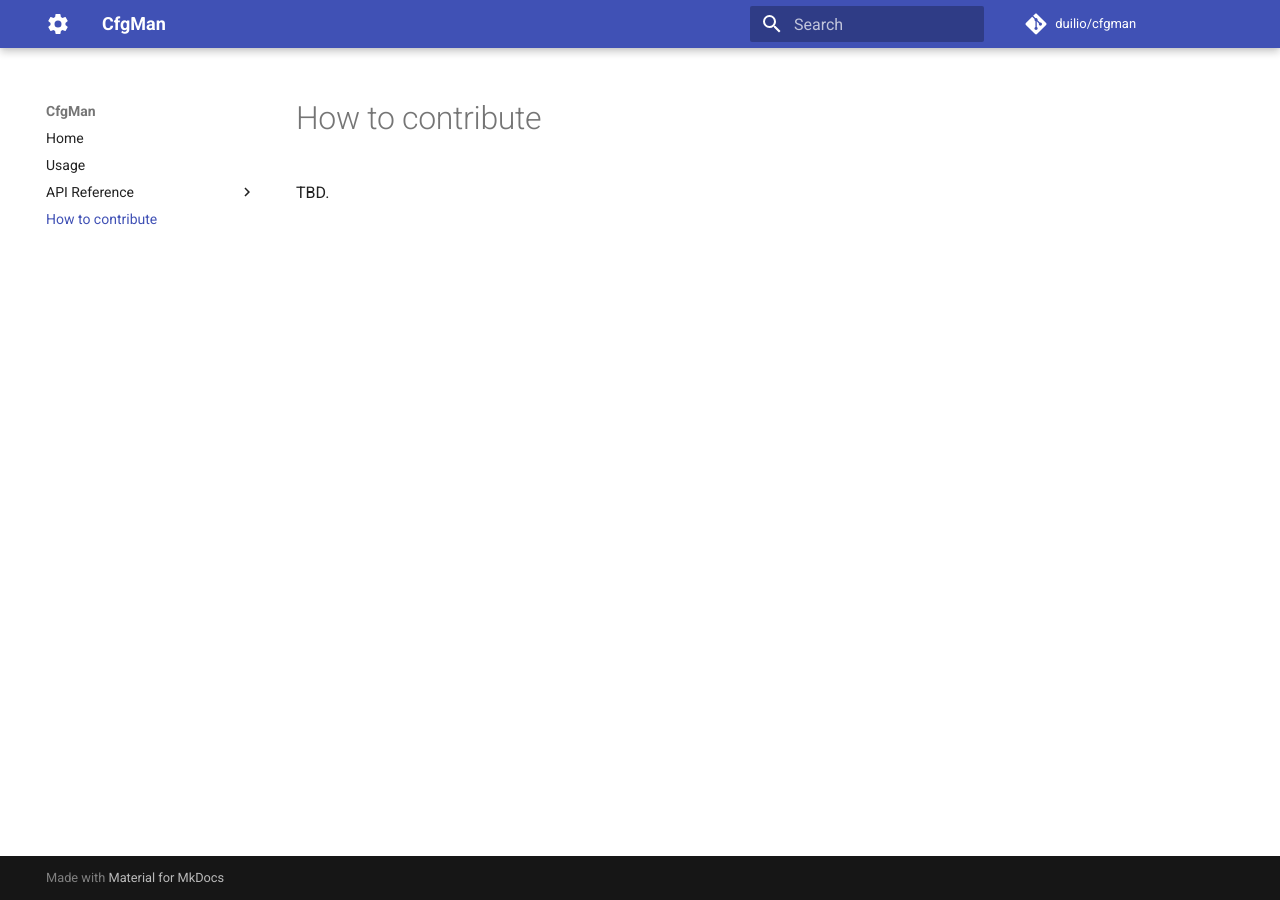
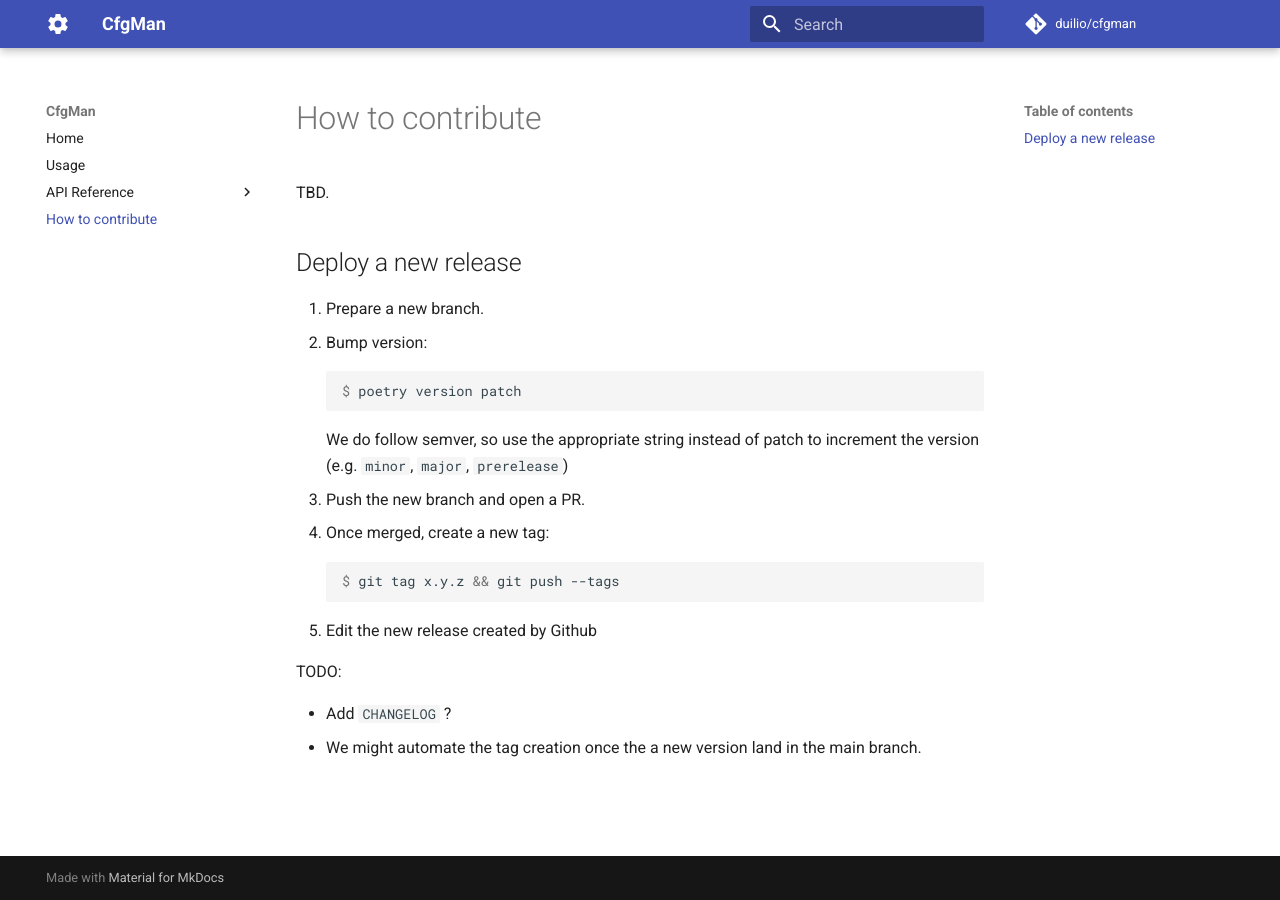
Before and after one commit to duilio/cfgman, an MkDocs documentation site: the page built from docs/contributing.md, in a window 1280 px wide. Built offline with MkDocs 1.6.1 and Material for MkDocs 9.7.7, drawn with Linux system fonts in a browser that asks for light colours; comment, search, counter and statistics services are not loaded.

Commit message:
update contrib file and fix docs-serve script

````diff
--- a/docs/contributing.md
+++ b/docs/contributing.md
@@ -1,3 +1,23 @@
 # How to contribute
 
 TBD.
+
+## Deploy a new release
+
+1. Prepare a new branch.
+2. Bump version:
+   ```console
+   $ poetry version patch
+   ```
+   We do follow semver, so use the appropriate string instead of patch to increment the version (e.g. `minor`, `major`, `prerelease`)
+3. Push the new branch and open a PR.
+4. Once merged, create a new tag:
+   ```console
+   $ git tag x.y.z && git push --tags
+   ```
+5. Edit the new release created by Github
+
+TODO:
+
+- Add `CHANGELOG` ?
+- We might automate the tag creation once the a new version land in the main branch.
````
Also changed, not shown: 1 other file.
